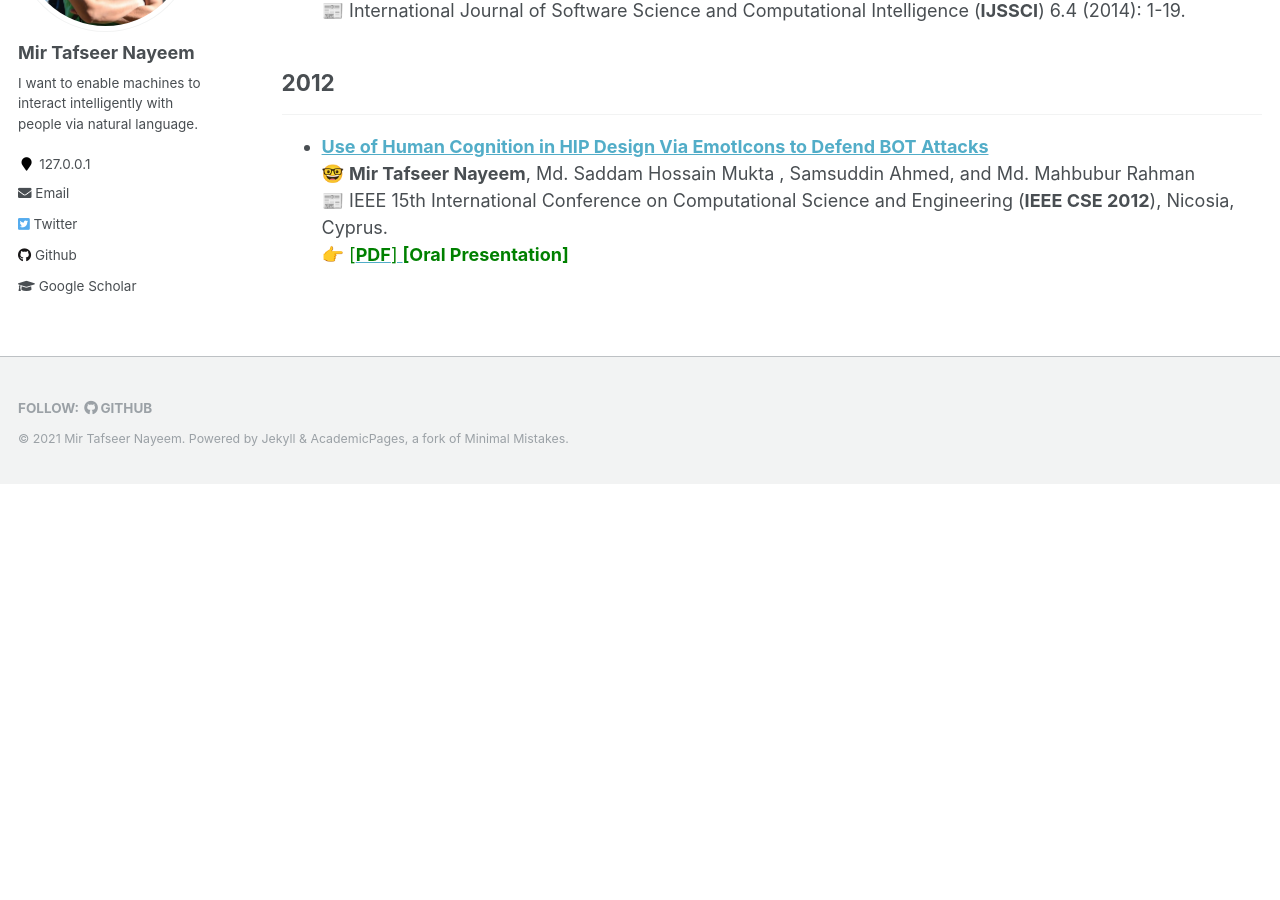
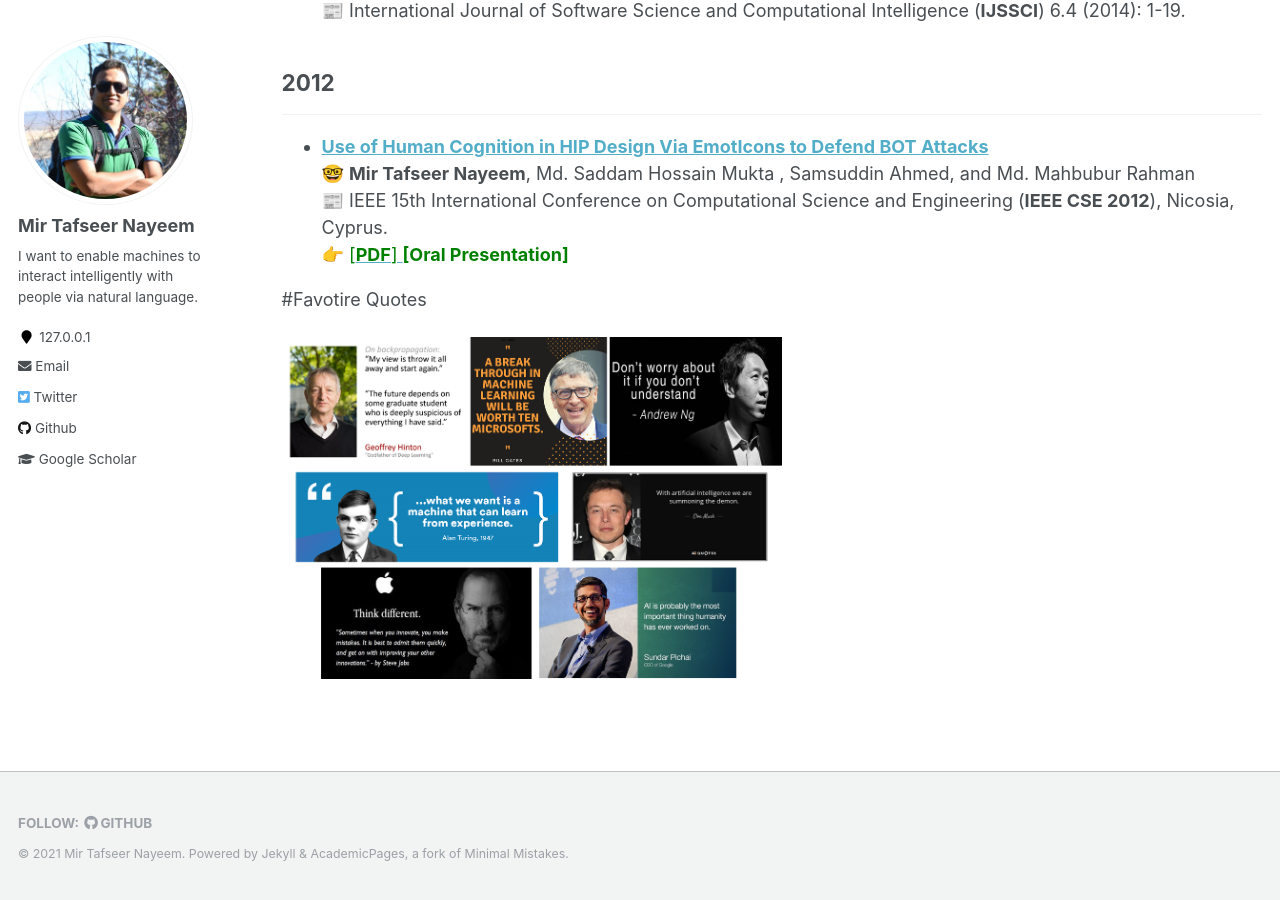
Before and after one commit to sujan-sarker/sujan-sarker.github.io, a Jekyll site: the page built from _pages/publications.md, in a window 1280 px wide and 900 px high, scrolled down 2121 px. Built offline with Jekyll 4.4.1, drawn with Linux system fonts in a browser that asks for light colours; before the commit the page ends 2605 px from its top, so only the background shows below that.

Commit message:
Quotes Add

```diff
--- a/_pages/publications.md
+++ b/_pages/publications.md
@@ -86,17 +86,8 @@ author_profile: true
 📰 IEEE 15th International Conference on Computational Science and Engineering (**IEEE CSE 2012**), Nicosia, Cyprus. <br/>
 👉 [<span style ="color:Green"> [**PDF**] </span>](https://tafseer-nayeem.github.io/files/IEEE_CSE12_paper.pdf) <span style ="color:Green"> **[Oral Presentation]** </span>
 
-<!--
-<table style="width:60%">
-  <tr>
-    <td>Jill</td>
-    <td>Smith</td>
-    <td>50</td>
-  </tr>
-  <tr>
-    <td>Eve</td>
-    <td>Jackson</td>
-    <td>94</td>
-  </tr>
-</table>
--->
+
+#Favotire Quotes
+
+<img src="https://tafseer-nayeem.github.io/images/quotes.png" alt="Favotire Quotes"
+	title="Favotire Quotes" width="500" height="50">
```
Also changed, not shown: images/quotes.png (added).
